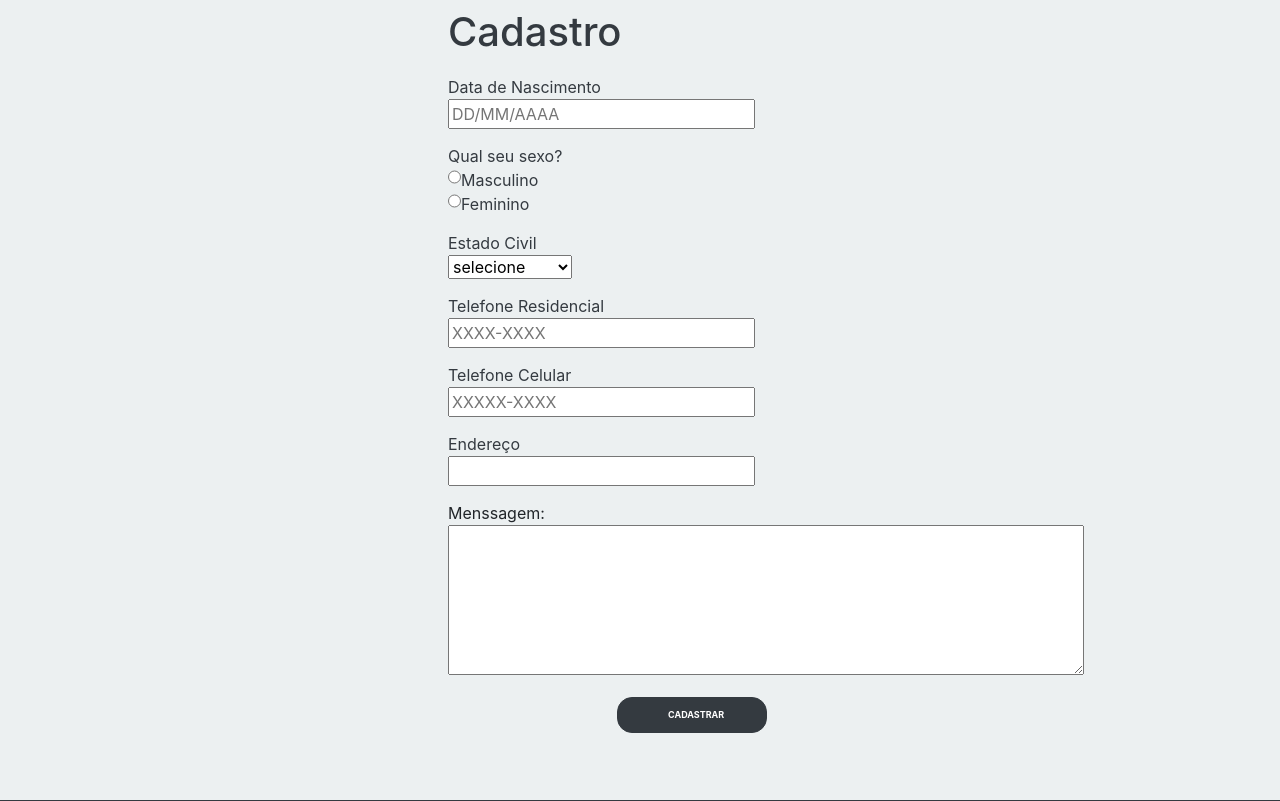
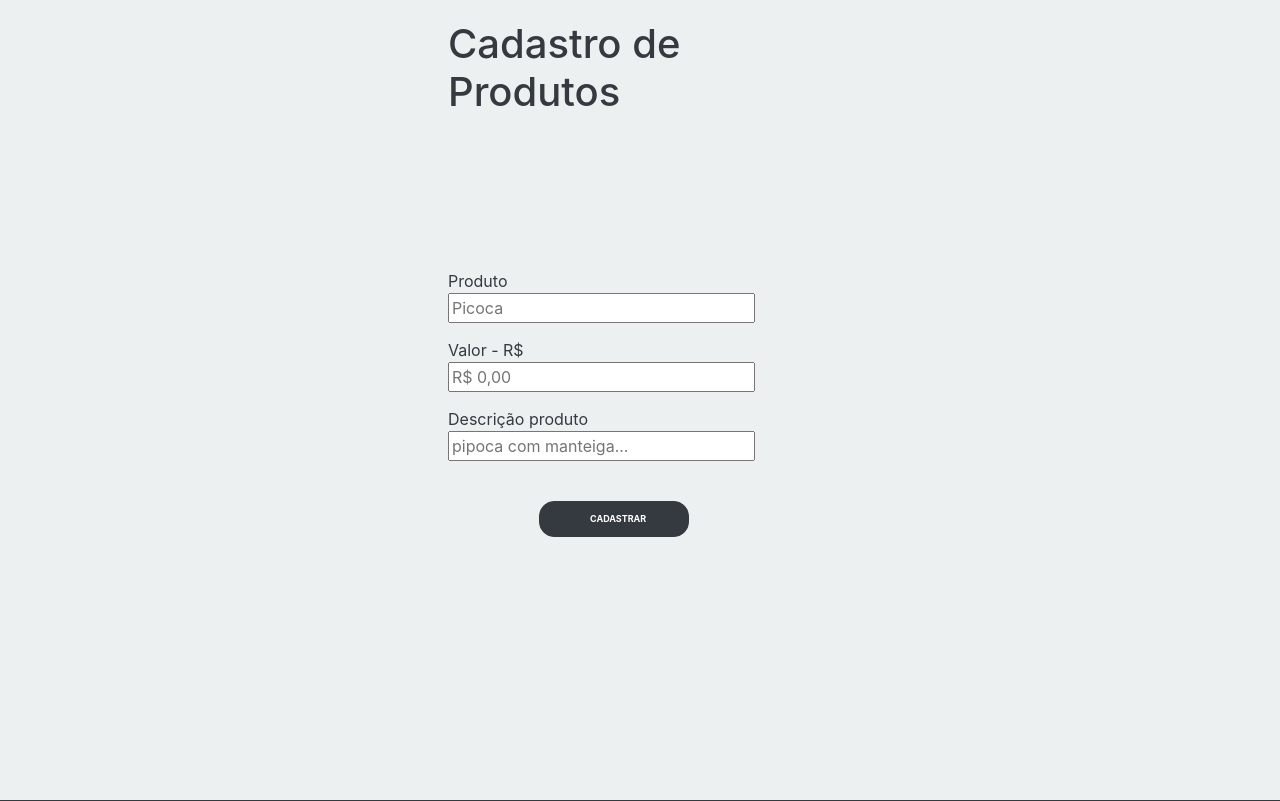
Before and after one commit to Lancemaker/Cineminha, a PHP site: page /index.php?page=cadastro in a window 1280 px wide. Shown: the part 80-881 px from the top of the page. Run offline with PHP 8.4, Linux system fonts and the light colour scheme; some libraries are stand-ins or nearby versions.

Commit message:
tela de cadastro

```diff
--- a/view/css/main.css
+++ b/view/css/main.css
@@ -409,8 +409,8 @@ Animação css
 }
 .title-cadastro{
     color:#343a40;
-    margin-top: 8px;
-    margin-bottom: 19px;
+    margin-top: 20px;
+    margin-bottom: 153px;
 }
 .input-text{
     width: 80%;
--- a/view/templates/cadastro.php
+++ b/view/templates/cadastro.php
@@ -1,46 +1,21 @@
 <div class="container-cadastro">
     <fieldset class="formulario" style="width: 30%; margin:0 auto">
         <div class="formulario-interno">
-            <h1 class=title-cadastro>Cadastro</h1>
-            <label class="label-cadastro" for="dataNascimento">Data de Nascimento<br>
-                <input oninput="mascara(this, 'data')" class="input-text" type="text" name="dataNascimento" placeholder="DD/MM/AAAA" width="50%" />
+            <h1 class=title-cadastro>Cadastro de Produtos</h1>
+            <label class="label-cadastro" for="nome produto">Produto<br>
+                <input class="input-text" type="text" name="nmProduto" placeholder="Picoca" width="50%" />
             </label>
             <br>
-            <label class="label-cadastro" for="">Qual seu sexo?<br>
-                <input type="radio" name="sexo" value="M" />Masculino
-                <br>
-                <input type="radio" name="sexo" value="F" />Feminino
+            <label class="label-cadastro" for="valor produto">Valor - R$<br>
+                <input class="input-text" type="text" name="vrProduto" placeholder="R$ 0,00" width="50%" />
             </label>
             <br>
-            <label class="label-cadastro" for="Estado Civil">Estado Civil<br>
-                <select required id="Estado Civil" name="Estado Civil">
-                    <option value="">selecione</option>
-                    <option value="Solteiro(a)">Solteiro(a)</option>
-                    <option value="Casado(a)">Casado(a)</option>
-                    <option value="Divorciado(a)">Divorciado(a)</option>
-                    <option value="Viuvo(a)">Viuvo(a)</option>
-                </select>
+            <label class="label-cadastro" for="valor produto">Descrição produto<br>
+                <input class="input-text" type="text" name="dsProduto" placeholder="pipoca com manteiga..." width="50%" />
             </label>
             <br>
-            <label class="label-cadastro" for="telefone residencial">Telefone Residencial<br>
-                <input oninput="mascara(this, 'tel')" class="input-text" type="text" placeholder="XXXX-XXXX" />
-            </label><br>
 
-            <label class="label-cadastro" for="telefone celular">Telefone Celular<br>
-                <input oninput="mascara(this, 'tel')" class="input-text" type="text" name="telefone celular" placeholder="XXXXX-XXXX" maxlength="9" />
-            </label><br>
-
-            <label class="label-cadastro" for="endereco">Endereço<br>
-                <input class="input-text" type="text" name="endereco" />
-            </label><br>
-
-            <p>Menssagem:<br>
-                <textarea name="mensagem" rows="6" cols="60"></textarea>
-                <form action="http://localhost/index.php?page=horarios">
-                    <div class="cadastrar">
-                    <input type="button" id="signin" class="btn-login btn-second cadastro" onclick="location.href='http://localhost/index.php?page=main';" value="Cadastrar" />
-                    </div>
-                </form>
+             <input type="button" id="signin" class="btn-login btn-second cadastro" style="margin-top: 25px; margin-left: 91px" onclick="location.href='http://localhost/index.php?page=main';" value="Cadastrar" />
         </div>
         <script src="jquery.js" type="text/javascript"></script>
         <script src="jquery.maskedinput.js" type="text/javascript"></script>
--- a/view/templates/login.php
+++ b/view/templates/login.php
@@ -74,7 +74,9 @@
                     <i class="fas icon-modify" style="padding: 5px"></i>
                     <textarea id="w3mission" rows="2" cols="50" id="msg">Deixe uma mensagem</textarea>
                 </label>
-                <input type="button" onclick="formSend()" class="btn-login btn-second" value="Cadastrar"/>
+                <a class="nav-link" href="index.php?page=cadastro">
+                    <input type="button" onclick="formSend()" class="btn-login btn-second" value="Cadastrar"/>
+                </a>
             </form>
         </div>
     </div>
```
